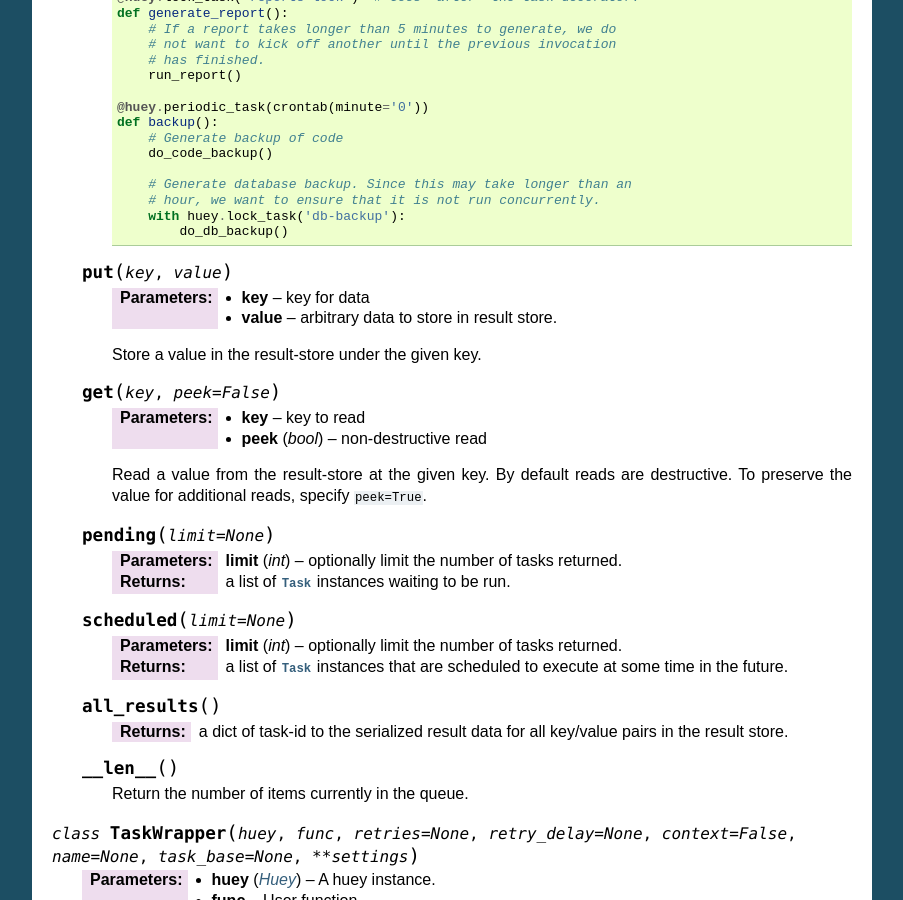
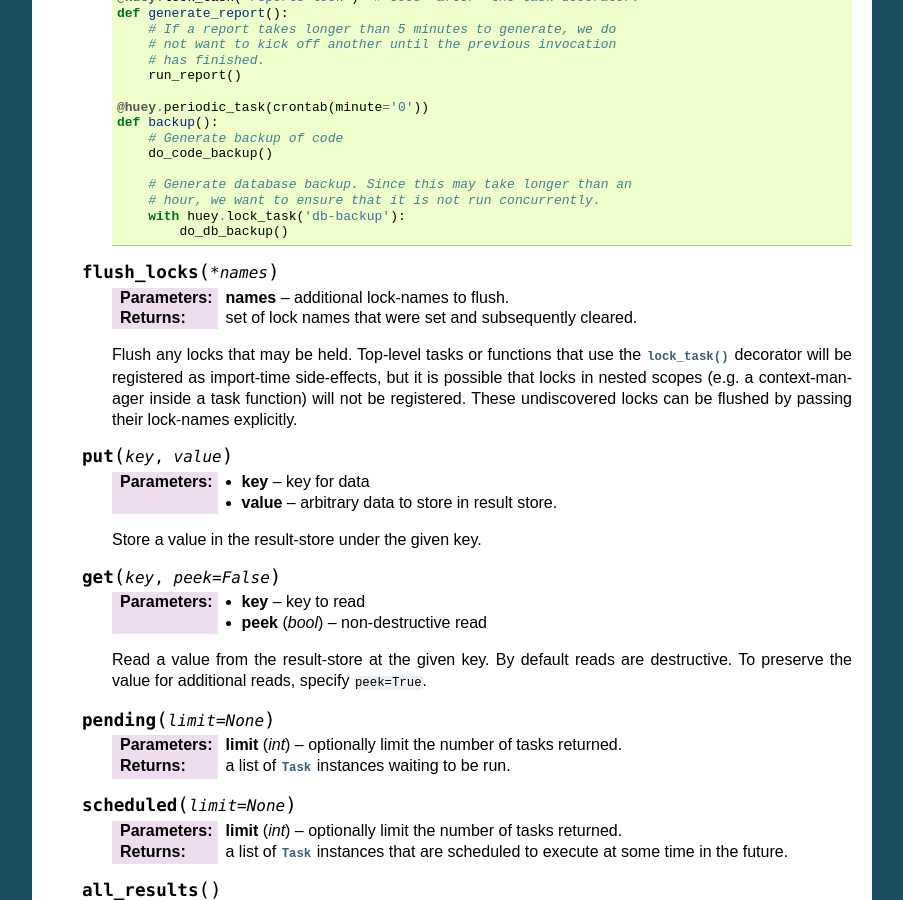
Before and after one commit to coleifer/huey, a Sphinx documentation site: the page built from docs/api.rst, in a window 1280 px wide and 900 px high, scrolled down 12827 px. Shown: the whole window, without its empty margins (198-1101 px from the left). Built offline with Sphinx 7.4.7, drawn with Linux system fonts in a browser that asks for light colours.

Commit message:
Add new consumer option / argument to flush_locks() to accept names.

```diff
--- a/docs/api.rst
+++ b/docs/api.rst
@@ -810,6 +810,18 @@ Huey object
                 with huey.lock_task('db-backup'):
                     do_db_backup()
 
+    .. py:method:: flush_locks(*names)
+
+        :param names: additional lock-names to flush.
+        :returns: set of lock names that were set and subsequently cleared.
+
+        Flush any locks that may be held. Top-level tasks or functions that use
+        the :py:meth:`~Huey.lock_task` decorator will be registered as
+        import-time side-effects, but it is possible that locks in nested
+        scopes (e.g. a context-manager inside a task function) will not be
+        registered. These undiscovered locks can be flushed by passing their
+        lock-names explicitly.
+
     .. py:method:: put(key, value)
 
         :param key: key for data
--- a/docs/consumer.rst
+++ b/docs/consumer.rst
@@ -140,6 +140,12 @@ their default values.
 ``-f``, ``--flush-locks``
     Flush all locks when starting the consumer. This may be useful if the
     consumer was killed abruptly while executing a locked task.
+
+``-L``, ``--extra-locks``
+    Additional lock-names to flush when starting the consumer, separated by
+    comma. This is useful if you have locks within context-managers that may
+    not be discovered during consumer startup, but you wish to ensure they are
+    cleared. Implies ``--flush-locks``.
 
 ``-s``, ``--scheduler-interval``
     The frequency with which the scheduler should run. By default this will run
```
Also changed, not shown: 4 other files.
